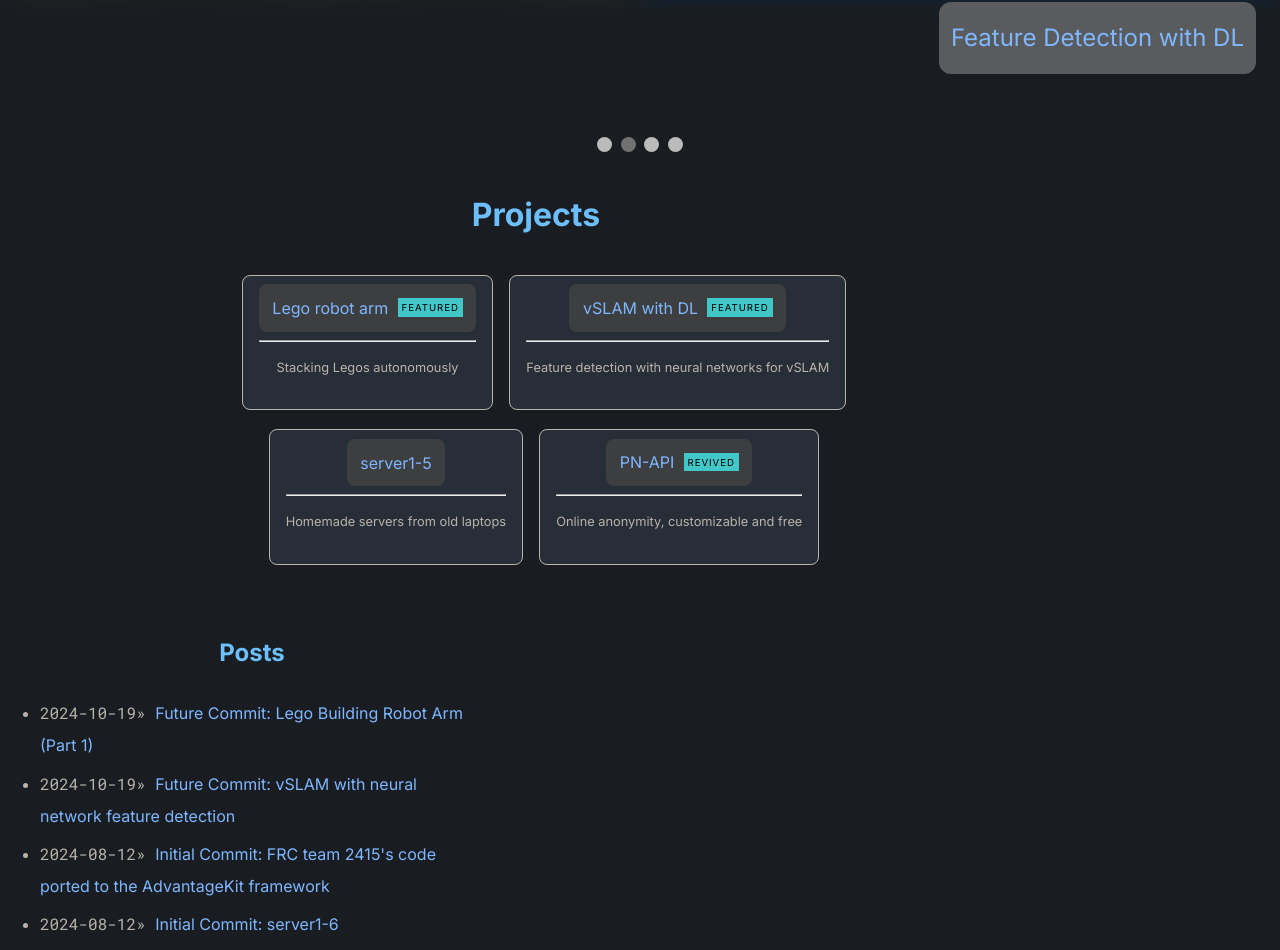
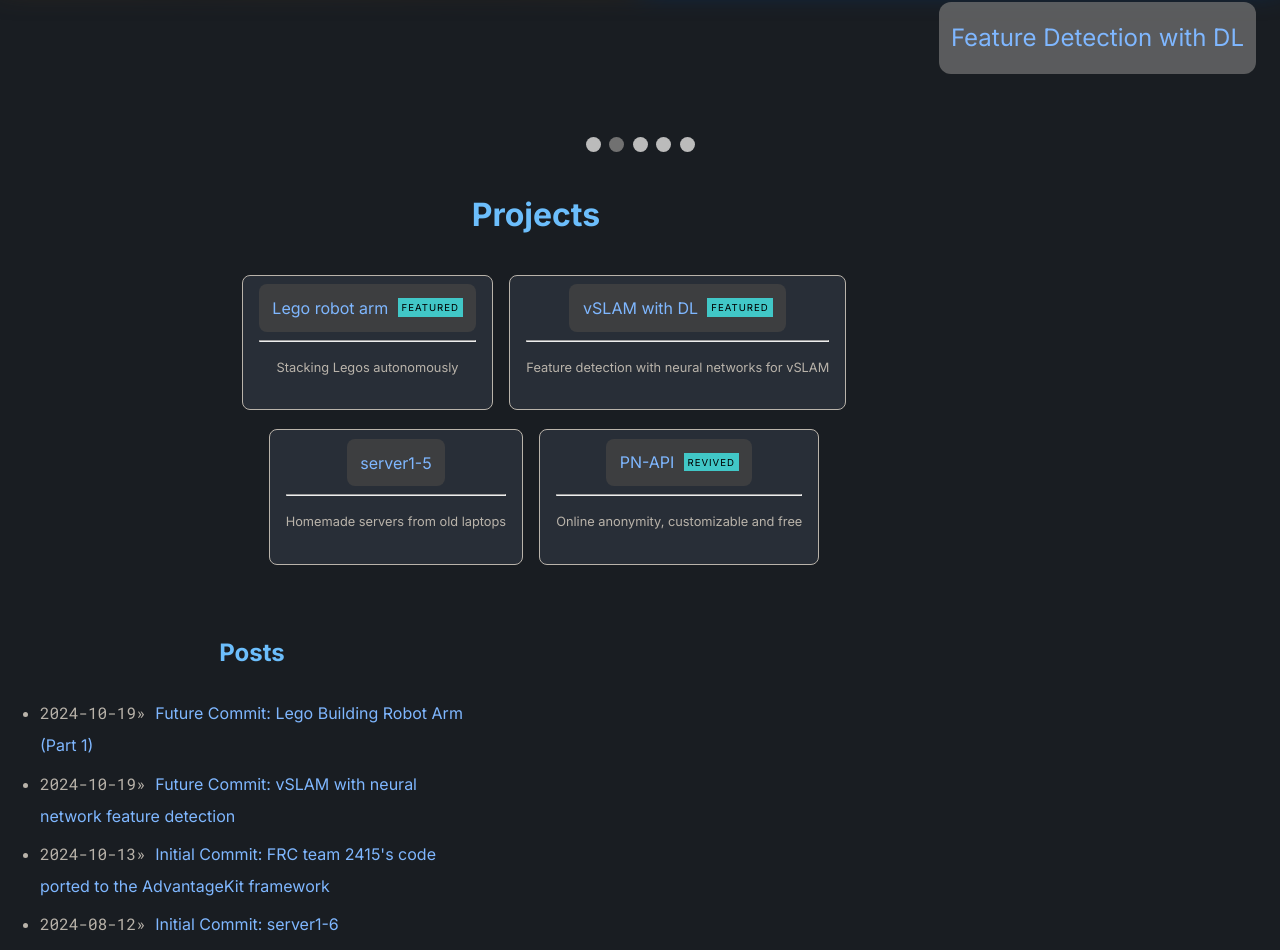
Before and after one commit to Snapwhiz914/snapwhiz914.github.io, a Jekyll site: the page built from index.markdown, in a window 1280 px wide. Shown: the part 613-1563 px from the top of the page. Built offline with Jekyll 4.4.1, drawn with Linux system fonts in a browser that asks for light colours; nearby versions of some CDN libraries.

Commit message:
corrected date of WiredCats2024Akit + fixed image

```diff
--- a/_data/slideshow_images.yml
+++ b/_data/slideshow_images.yml
@@ -14,3 +14,7 @@ images:
   - url: assets/images/2024-08-12-server1-5/IMG_4913.JPG
     caption: server5
     link: 2024/08/12/server1-5
+
+  - url: assets/images/2024-10-13-Wiredcats2024Akit/wiredcats24akit.png
+    caption: WiredCats2024Akit
+    link: 2024/10/13/Wiredcats2024Akit.html
--- a/_posts/2024-10-13-Wiredcats2024Akit.md
+++ b/_posts/2024-10-13-Wiredcats2024Akit.md
@@ -1,7 +1,7 @@
 ---
 layout: post
 title:  "Initial Commit: FRC team 2415's code ported to the AdvantageKit framework"
-date:   2024-08-12 12:00:00 -0400
+date:   2024-10-13 12:00:00 -0400
 author: Snapwhiz914
 tags: robotics frc structure
 ---
@@ -62,7 +62,7 @@ This function converts a voltage from a potentiometer within a known range of mi
 
 ## After: WiredCats2024Akit
 
-![A simulation of the robot, produced with AdvantageScope](/assets/images/2024-10-19-Wiredcats2024Akit/wiredcats24akit.png)
+![A simulation of the robot, produced with AdvantageScope](/assets/images/2024-10-13-Wiredcats2024Akit/wiredcats24akit.png)
 *A simulation of the robot, produced with AdvantageScope*
 
 WiredCats2024Akit in its current state is exactly what I was looking for when I originally had the idea. I started with the subsystems, adding an IO layer to all of them. Then I reorganized the constants and applied other small changes, moving code around along the way. Then I focused on the highlight of WiredCats2024Akit: simulation and visualization. I created sim IO layers for every subsystem, a simulated environment class that kept track of the robot's interactions with the game objects and visualization classes that managed the position of the robot's components and game objects so AdvantageScope would display them correctly.
```
Also changed, not shown: assets/images/2024-10-13-Wiredcats2024Akit/wiredcats24akit.png (renamed from assets/images/2024-10-19-Wiredcats2024Akit/wiredcats24akit.png).
